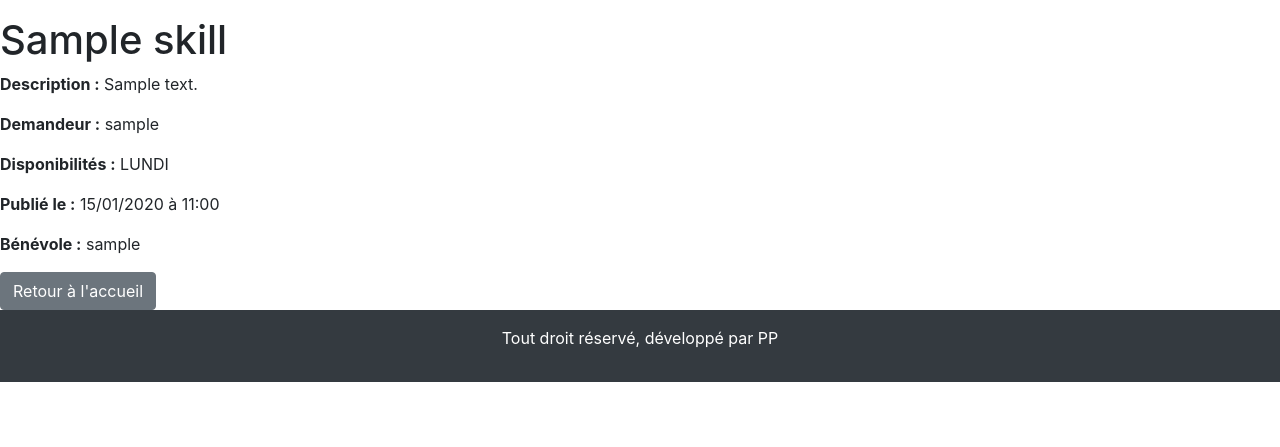
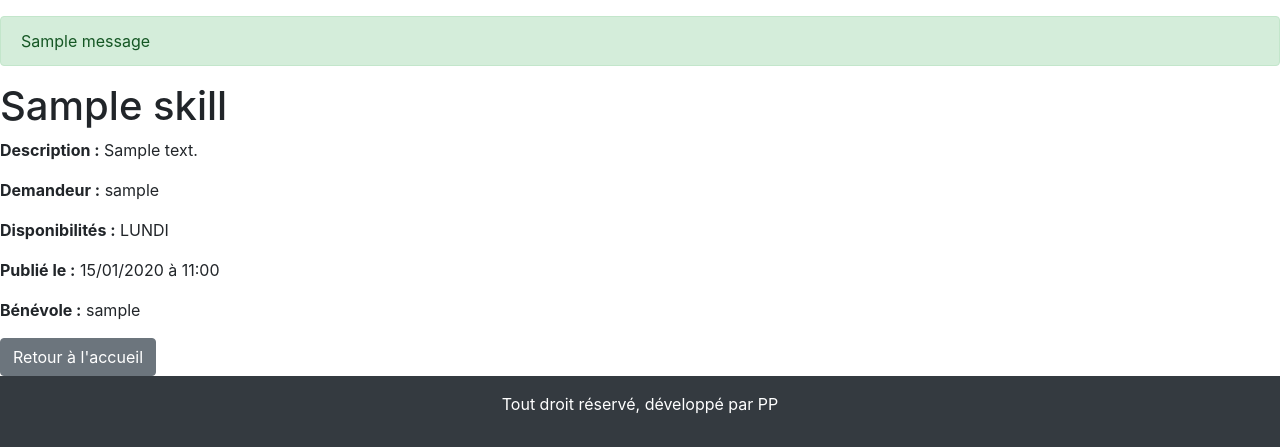
Before and after one commit to PinsolleP/HelpUs, a Django app: page /HelpUs/help-request/1/ in a window 1280 px wide. Shown: the part 80-527 px from the top of the page. Run offline with Django 5.2, Linux system fonts and the light colour scheme; tables that the repository leaves empty hold one stand-in row (values such as "Sample post"); one stand-in notice (Sample message) is shown.

Commit message:
HelpUs/urls.pytemplates/HelpUs/help_request_detail.html : Ajout d'un message pour valider une demande d'aide

```diff
--- a/HelpUs/templates/HelpUs/help_request_detail.html
+++ b/HelpUs/templates/HelpUs/help_request_detail.html
@@ -5,6 +5,14 @@
 {% endblock %}
 
 {% block main %}
+
+{% if messages %}
+    {% for message in messages %}
+        <div class="alert alert-success" role="alert">
+            {{ message }}
+        </div>
+    {% endfor %}
+{% endif %}
 
 <h1>{{ help_request.skill.name }}</h1>
 
@@ -51,7 +59,14 @@
     <p>Vous êtes à l'origine de cette demande.</p>
 
 {% else %}
-    <p>Cette demande est disponible pour votre aide.</p>
+    <form method="post"
+      action="{% url 'HelpUs:volunteer_for_help' help_request.pk %}">
+    {% csrf_token %}
+
+    <button type="submit" class="btn btn-success">
+        Proposer mon aide
+    </button>
+</form>
 {% endif %}
 
 <a href="{% url 'HelpUs:index' %}" class="btn btn-secondary">
```
